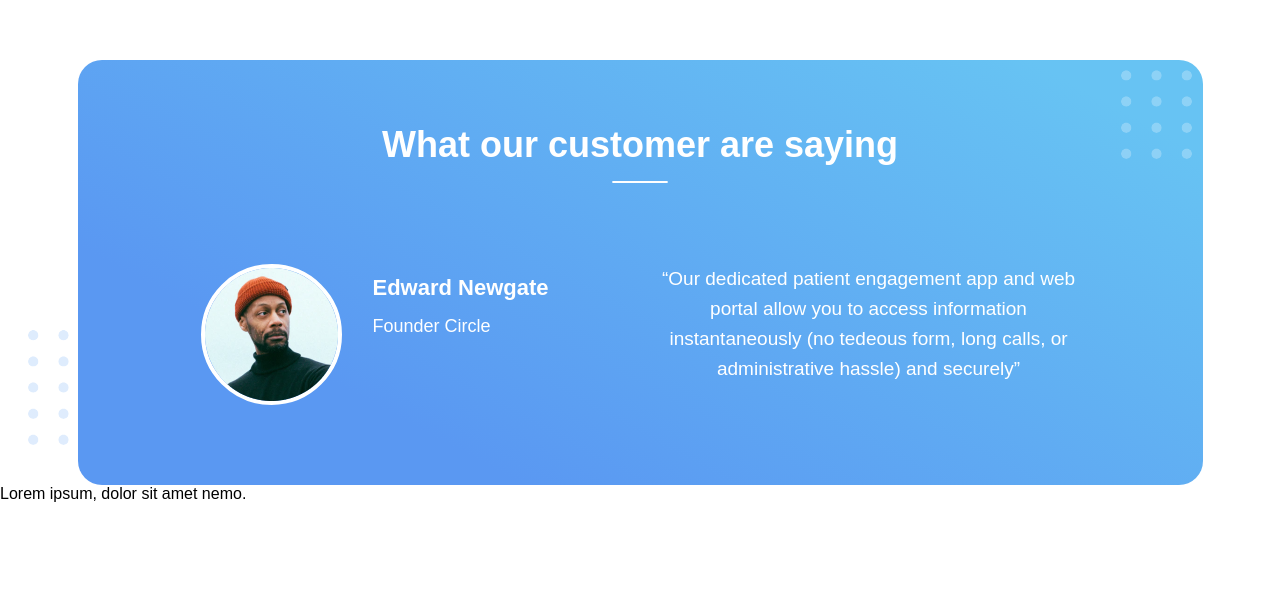
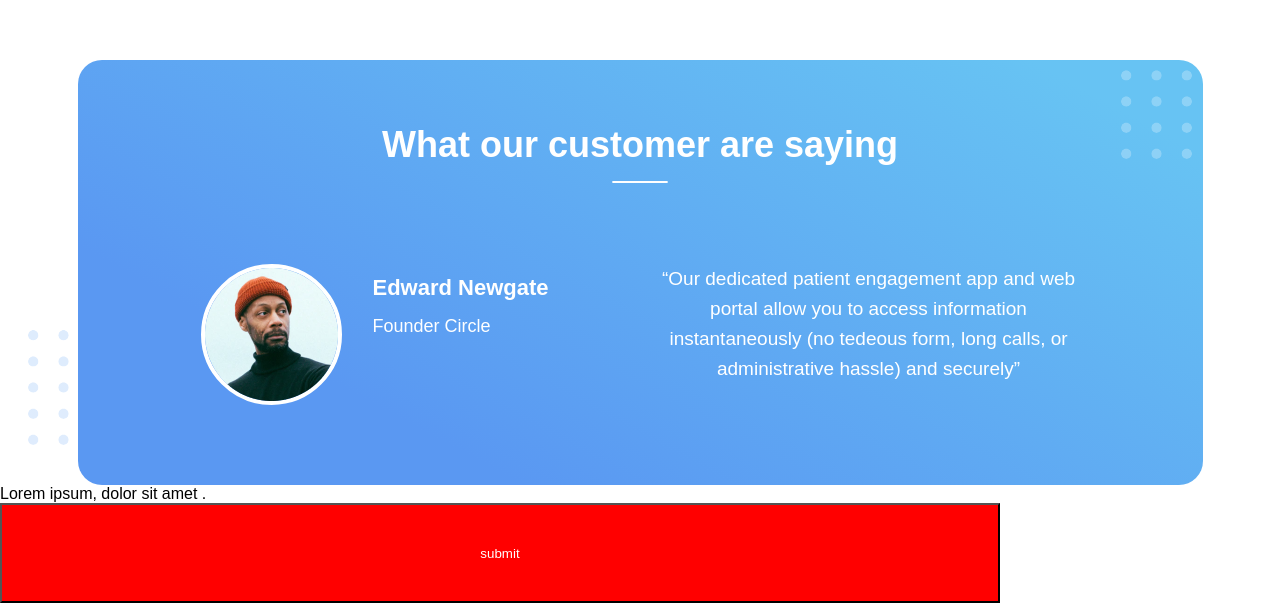
Before and after one commit to mukumxonovnodirxon-cmd/figma2, a plain HTML site: page index.html in a window 1280 px wide. Shown: the part 3327-3930 px from the top of the page. Before the commit the page ends 3830 px from the top, so only its background shows below. Drawn offline with Linux system fonts and the light colour scheme; a web font is replaced by a local one.

Commit message:
button html qo'shdim

```diff
--- a/css/style.css
+++ b/css/style.css
@@ -312,3 +312,10 @@ body {
     top: -16px;
     right: -50px;
 }
+
+.button {
+    color: rgb(255, 255, 255);
+    width: 1000px;
+    height: 100px;
+    background-color: red;
+}
--- a/index.html
+++ b/index.html
@@ -124,7 +124,8 @@
             </div>
         </section>
     </main>
-    <p>Lorem ipsum, dolor sit amet nemo.</p>
+    <p>Lorem ipsum, dolor sit amet .</p>
+    <button class="button">submit </button>
 </body>
 
 </html>
```
